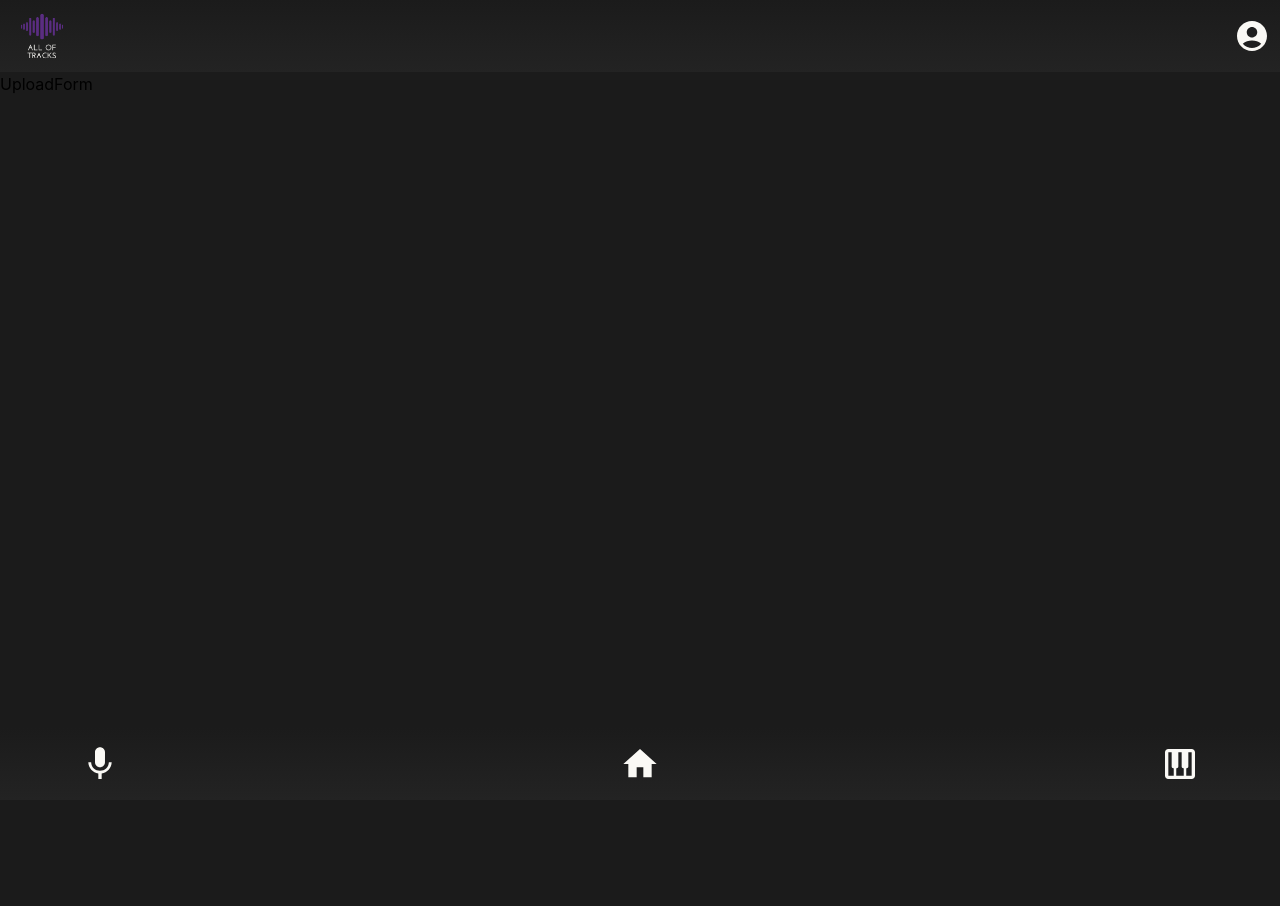
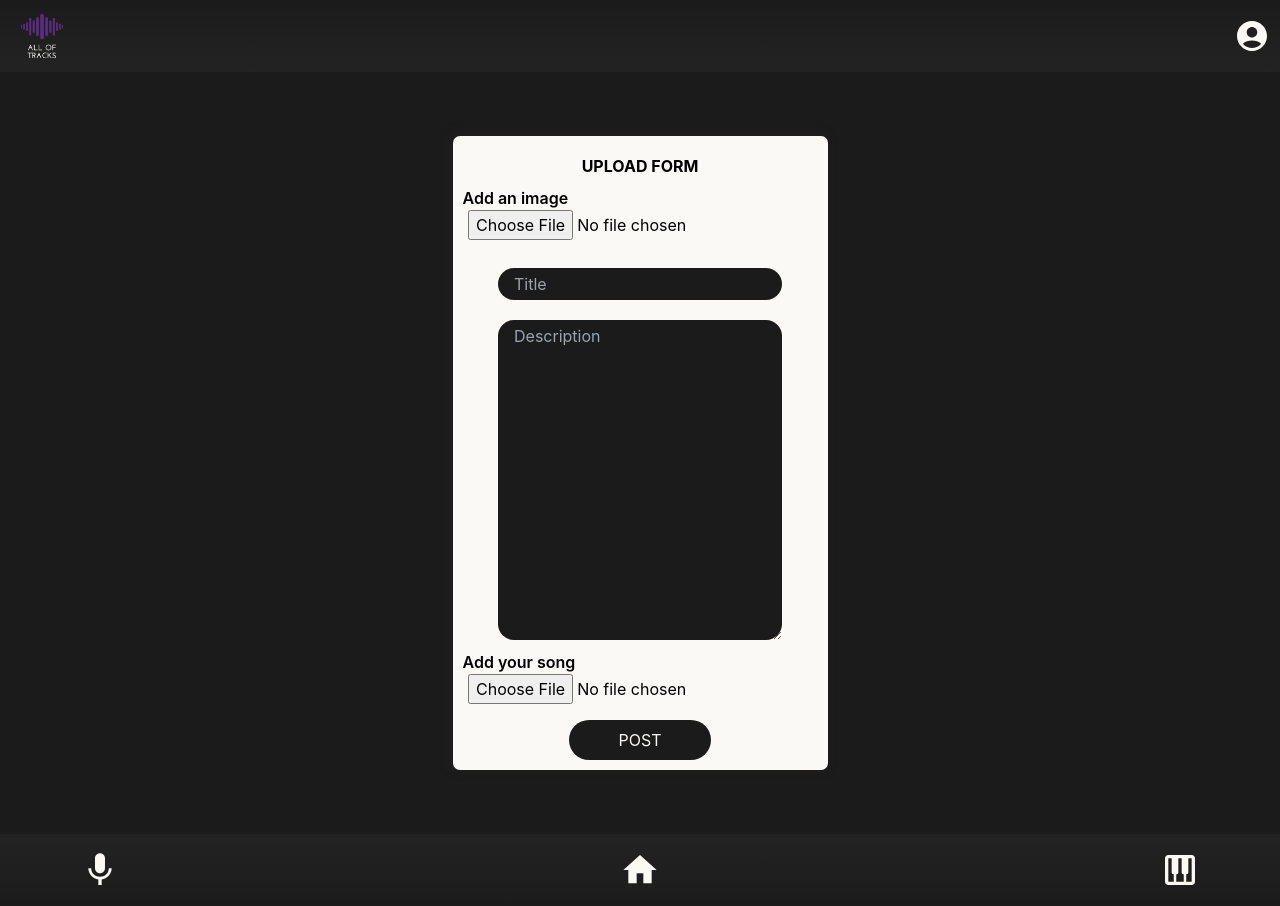
Before and after one commit to Yannis-Barba/hackhaton, a React (Create React App) app: page /UploadForm in a window 1280 px wide. Before the commit the page ends 800 px from the top, so only its background shows below. Built offline with nearby package versions, Linux system fonts and the light colour scheme.

Commit message:
UploadForm done and footer's gradient inverted

```diff
--- a/package.json
+++ b/package.json
@@ -11,6 +11,7 @@
     "@testing-library/jest-dom": "^5.11.4",
     "@testing-library/react": "^11.1.0",
     "@testing-library/user-event": "^12.1.10",
+    "@uploadcare/react-widget": "^1.3.8",
     "axios": "^0.24.0",
     "hamburger-react": "^2.4.1",
     "mui": "0.0.1",
--- a/src/components/Footer.jsx
+++ b/src/components/Footer.jsx
@@ -7,7 +7,7 @@ import PianoIcon from '@mui/icons-material/Piano';
 function Footer({ height }) {
   return (
     <div id="footer" style={{ height }}>
-      <ul className="flex flex-row justify-between bg-gradient-to-b from-secondary to-primary h-15 py-4 px-20 ">
+      <ul className="flex flex-row justify-between bg-gradient-to-b from-primary to-secondary h-15 py-4 px-20 ">
         <li>
           <NavLink activeClassName="active" exact to="/Records">
             <MicIcon sx={{ fontSize: 40, color: '#FAF9F5' }} />
--- /dev/null
+++ b/src/css/UploadForm.css
@@ -0,0 +1,16 @@
+#formContainer {
+  height: auto;
+  width: 85%;
+  max-width: 375px;
+  margin: 5% auto;
+  border-radius: 7px;
+  padding: 10px;
+  box-shadow: -2px -2px 8px 4px rgba(43, 35, 37, 0.3);
+  display: flex;
+  flex-direction: column;
+}
+
+#formContainer form {
+  display: flex;
+  flex-direction: column;
+}
--- a/src/routes/UploadForm.jsx
+++ b/src/routes/UploadForm.jsx
@@ -1,7 +1,54 @@
+/* eslint-disable jsx-a11y/label-has-associated-control */
 import React from 'react';
+import '../css/UploadForm.css';
 
 function UploadForm() {
-  return <div>UploadForm</div>;
+  return (
+    <div id="formContainer" className="bg-third">
+      <form>
+        <h2 className="mt-2 font-bold text-center">UPLOAD FORM</h2>
+        <h3 className="mt-2 font-semibold">Add an image</h3>
+        <input
+          type="file"
+          id="avatar"
+          name="avatar"
+          accept="image/png, image/jpeg"
+          required
+          className="inputfile mb-6 mx-auto"
+        />
+
+        <div className="my-1 text-center">
+          <input
+            type="text"
+            className="bg-secondary text-third rounded-3xl w-4/5 p-1 px-4"
+            placeholder="Title"
+          />
+          <textarea
+            name="text-area"
+            id="text-area"
+            className="bg-secondary text-third rounded-2xl mt-5 w-4/5 h-80 p-1 px-4"
+            required
+            placeholder="Description"
+          />
+        </div>
+        <h3 className="font-semibold">Add your song</h3>
+        <input
+          type="file"
+          name="mp3"
+          id="file"
+          className="inputfile mb-4 mx-auto"
+          accept="audio/mpeg3"
+          required
+        />
+        <button
+          type="submit"
+          className="bg-secondary rounded-3xl text-third w-2/5 mx-auto p-2"
+        >
+          POST
+        </button>
+      </form>
+    </div>
+  );
 }
 
 export default UploadForm;
```
Also changed, not shown: src/css/Header.css (line endings or trailing spaces), 1 other file (tests, documents, lock files or other folders).
